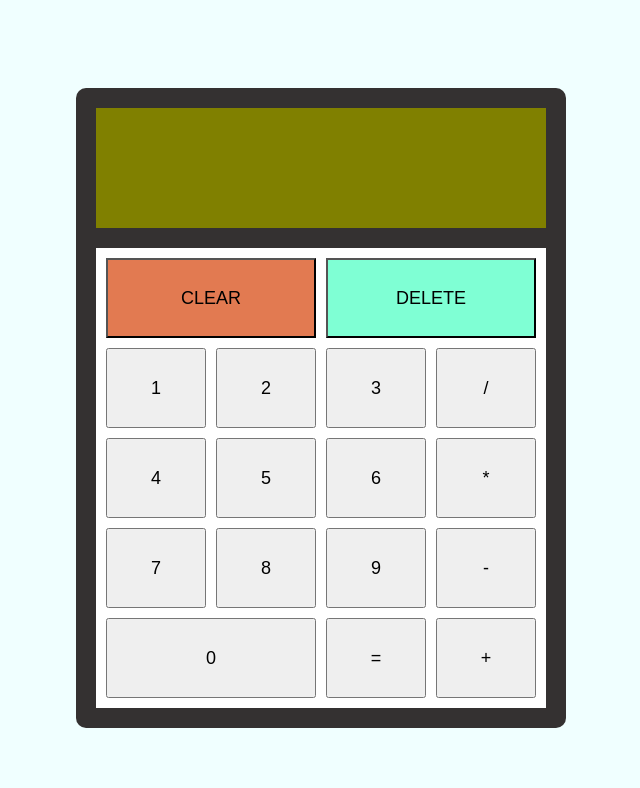
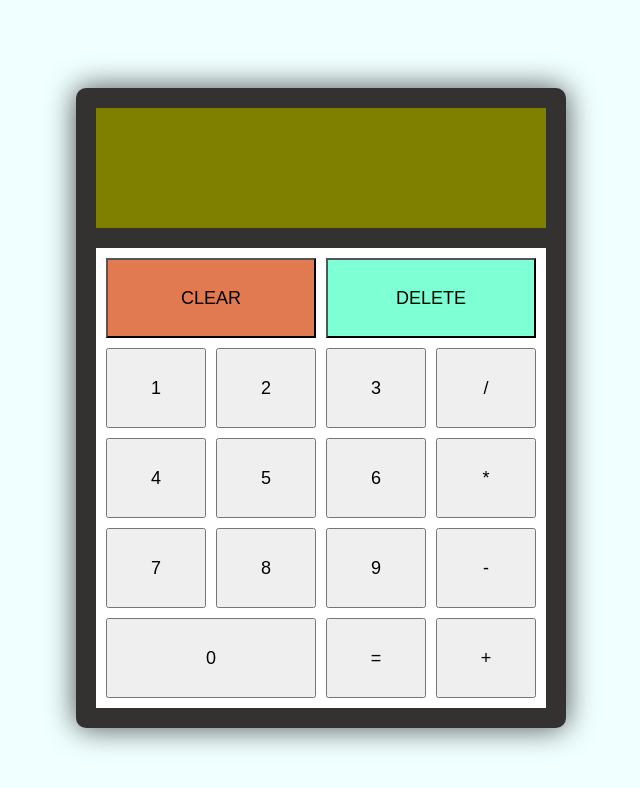
Before and after one commit to vc252/calculator, a plain HTML site: page index.html in a window 1280 px wide. Shown: the whole page, without its empty margins (319-959 px from the left). Drawn offline with Linux system fonts and the light colour scheme.

Commit message:
add shadow

```diff
--- a/style.css
+++ b/style.css
@@ -19,6 +19,7 @@ body {
     flex-direction: column;
     gap: 20px;
     border-radius: 10px;
+    box-shadow: 0px 0px 30px rgba(0, 0, 0, .7);
 }
 
 .screen {
```
